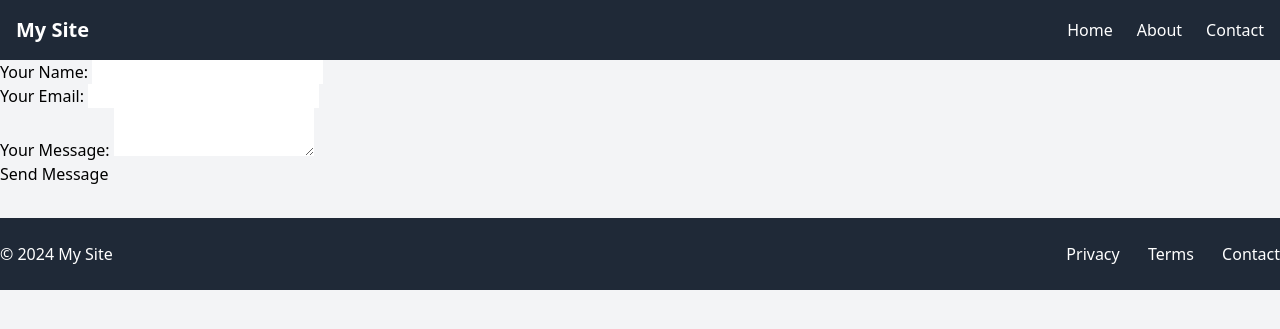
After one commit to mladjom/djangoblog, a Django app: page /contact/ in a window 1280 px wide. The commit adds this page. Shown: the top 329 px of the page. Run offline with Django 5.2, Linux system fonts and the light colour scheme.

Commit message:
Under Development

```diff
--- a/blog/models/tag_model.py
+++ b/blog/models/tag_model.py
@@ -10,7 +10,7 @@ class Tag(FeaturedImage):
     name = models.CharField(max_length=255, unique=True, verbose_name=_('Name'))
     description = models.TextField(blank=True, null=True, verbose_name=_('Description'))
     slug = models.SlugField(max_length=255, unique=True, verbose_name=_('Slug'))
-    meta_title = models.CharField(max_length=255, blank=True, null=True, verbose_name=_('Meta Title'))
+    #meta_title = models.CharField(max_length=255, blank=True, null=True, verbose_name=_('Meta Title'))
     meta_description = models.TextField(blank=True, null=True, verbose_name=_('Meta Description'))
     created_at = models.DateTimeField(_('Created At'), auto_now_add=True)
     updated_at = models.DateTimeField(_('Updated At'), auto_now=True)
--- /dev/null
+++ b/blog/urls.py
@@ -0,0 +1,26 @@
+# blog/urls.py
+from django.urls import path
+from .views.category_view import CategoryListView, CategoryDetailView
+from .views.tag_view import TagListView, TagDetailView
+from .views.article_view import ArticleListView, ArticleDetailView
+from .sitemaps import CategorySitemap, TagSitemap, ArticleSitemap
+from django.contrib.sitemaps.views import sitemap
+from .views.pages_view import homepage, about, contact
+sitemaps = {
+    'categories': CategorySitemap,
+    'tags': TagSitemap,
+    'articles': ArticleSitemap,
+}
+
+urlpatterns = [
+    path('', homepage, name='homepage'),
+    path('about/', about, name='about'),
+    path('contact/', contact, name='contact'),
+    path('categories/', CategoryListView.as_view(), name='categories-list'),
+    path('tags/', TagListView.as_view(), name='tag-list'),
+    path('articles/', ArticleListView.as_view(), name='article-list'),
+    path('categories/<slug:slug>/', CategoryDetailView.as_view(), name='category-detail'),
+    path('tags/<slug:slug>/', TagDetailView.as_view(), name='tag-detail'),
+    path('articles/<slug:slug>/', ArticleDetailView.as_view(), name='article-detail'),
+    path('sitemap.xml', sitemap, {'sitemaps': sitemaps}, name='sitemap'),
+]
--- /dev/null
+++ b/blog/views/pages_view.py
@@ -0,0 +1,15 @@
+# blog/views/pages_view.py
+from django.shortcuts import render
+from django.http import HttpResponse
+
+def homepage(request):
+    # Add any logic for the homepage if necessary
+    return render(request, 'blog/pages/homepage.html')
+
+def about(request):
+    # Add any logic for the about page if necessary
+    return render(request, 'blog/pages/about.html')
+
+def contact(request):
+    # Add any logic for the contact page if necessary
+    return render(request, 'blog/pages/contact.html')
--- a/core/urls.py
+++ b/core/urls.py
@@ -1,7 +1,4 @@
-'''
-URL configuration for backend project.
-'''
-from django.contrib.sitemaps.views import sitemap
+# main/urls.py
 from django.contrib import admin
 from django.urls import path, include
 from graphene_django.views import GraphQLView
@@ -9,31 +6,13 @@ from django.views.decorators.csrf import csrf_exempt
 from django.conf.urls.i18n import i18n_patterns
 from django.conf import settings
 from django.conf.urls.static import static
-from blog.sitemaps import CategorySitemap, TagSitemap, ArticleSitemap
-from blog.views.article.article_list import ArticleListView
-from blog.views.category.category_list import CategoryListView
-from blog.views.tag.tag_list import TagListView
-from blog.views.article.article_detail import ArticleDetailView
-from blog.views.category.category_detail import CategoryDetailView
-from blog.views.tag.tag_detail import TagDetailView
-
-sitemaps = {
-    'categories': CategorySitemap,
-    'tags': TagSitemap,
-    'articles': ArticleSitemap,
-}
 
 # Core URL patterns
 urlpatterns = [
-    path('categories/', CategoryListView.as_view(), name='categories-list'),
-    path('tags/', TagListView.as_view(), name='tag-list'),
-    path('articles/', ArticleListView.as_view(), name='article-list'),
-    path('categories/<slug:slug>/', CategoryDetailView.as_view(), name='category-detail'),
-    path('tags/<slug:slug>/', TagDetailView.as_view(), name='tag-detail'),
-    path('articles/<slug:slug>/', ArticleDetailView.as_view(), name='article-detail'),
+    path('admin/', admin.site.urls),
     path('i18n/', include('django.conf.urls.i18n')),
     path('graphql/', csrf_exempt(GraphQLView.as_view(graphiql=True))),
-    path('sitemap.xml', sitemap, {'sitemaps': sitemaps}, name='sitemap'),
+    path('', include('blog.urls')),  # Include blog URLs here
 ]
 
 # Add admin URLs with language prefix
--- a/templates/blog/base.html
+++ b/templates/blog/base.html
@@ -5,11 +5,13 @@
     <meta charset="UTF-8" />
     <meta name="viewport" content="width=device-width, initial-scale=1.0" />
     <title>
-      {% block title %}
-        Django App
-      {% endblock %}
+      {% block title %}Django App{% endblock %}
     </title>
+    <meta name="description" content="{% block meta_description %}
+    Default description for the website.
+    {% endblock %}">
     <link rel="stylesheet" href="{% static 'css/styles.css' %}?v=1.0" />
+    <meta name="robots" content="noindex,follow" />
   </head>
   <body class="bg-gray-100 font-sans">
     <nav class="bg-gray-800 p-4">
@@ -21,7 +23,6 @@
         <div class="hidden md:flex space-x-6">
           <a href="/" class="text-white hover:text-gray-300">Home</a>
           <a href="/about" class="text-white hover:text-gray-300">About</a>
-          <a href="/services" class="text-white hover:text-gray-300">Services</a>
           <a href="/contact" class="text-white hover:text-gray-300">Contact</a>
         </div>
 
@@ -39,7 +40,6 @@
       <div id="mobile-menu" class="hidden md:hidden bg-gray-700 p-4">
         <a href="/" class="block text-white py-2 hover:text-gray-300">Home</a>
         <a href="/about" class="block text-white py-2 hover:text-gray-300">About</a>
-        <a href="/services" class="block text-white py-2 hover:text-gray-300">Services</a>
         <a href="/contact" class="block text-white py-2 hover:text-gray-300">Contact</a>
       </div>
     </nav>
--- /dev/null
+++ b/templates/blog/pages/contact.html
@@ -0,0 +1,21 @@
+<!-- blog/templates/blog/pages/contact.html -->
+{% extends 'blog/base.html' %}
+
+{% block title %}About Page Title{% endblock %}
+{% block meta_description %}About page description.{% endblock %}
+
+{% block content %}
+<form method="POST">
+    {% csrf_token %}
+    <label for="name">Your Name:</label>
+    <input type="text" id="name" name="name">
+    <br>
+    <label for="email">Your Email:</label>
+    <input type="email" id="email" name="email">
+    <br>
+    <label for="message">Your Message:</label>
+    <textarea id="message" name="message"></textarea>
+    <br>
+    <button type="submit">Send Message</button>
+</form>
+{% endblock %}
```
Also changed, not shown: blog/views/article/article_list.py (deleted, +0 -8 lines), blog/views/article_view.py (renamed from blog/views/article/article_detail.py, +7 -0 lines), blog/views/category/category_list.py (deleted, +0 -8 lines), blog/views/category_view.py (renamed from blog/views/category/category_detail.py, +7 -0 lines), blog/views/tag/tag_detail.py (deleted, +0 -7 lines), blog/views/tag_view.py (renamed from blog/views/tag/tag_list.py, +7 -0 lines), templates/blog/pages/about.html (added, +9 -0 lines), templates/blog/pages/homepage.html (added, +9 -0 lines), 1 other file.
